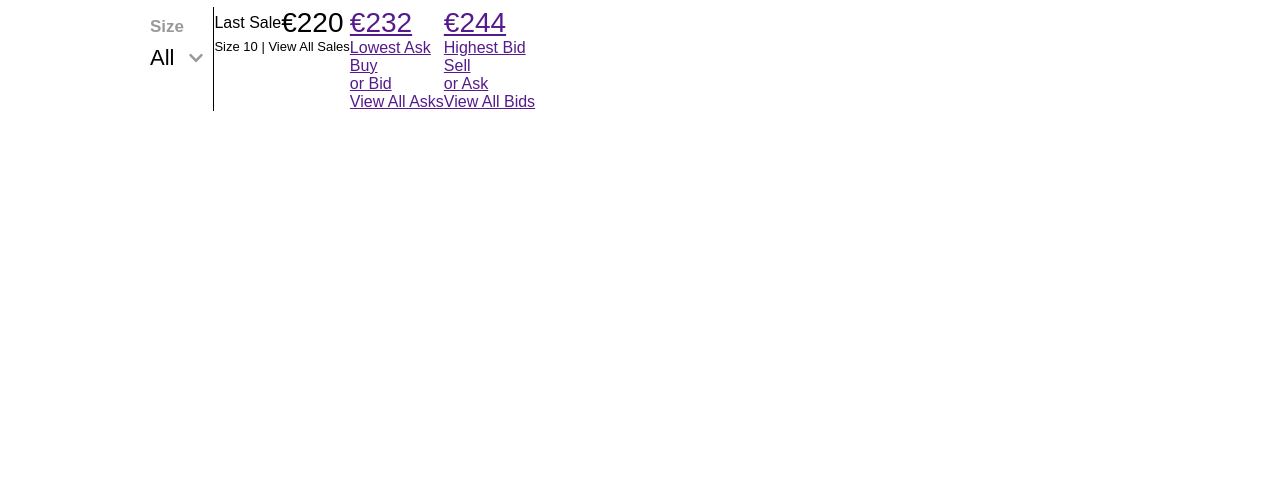
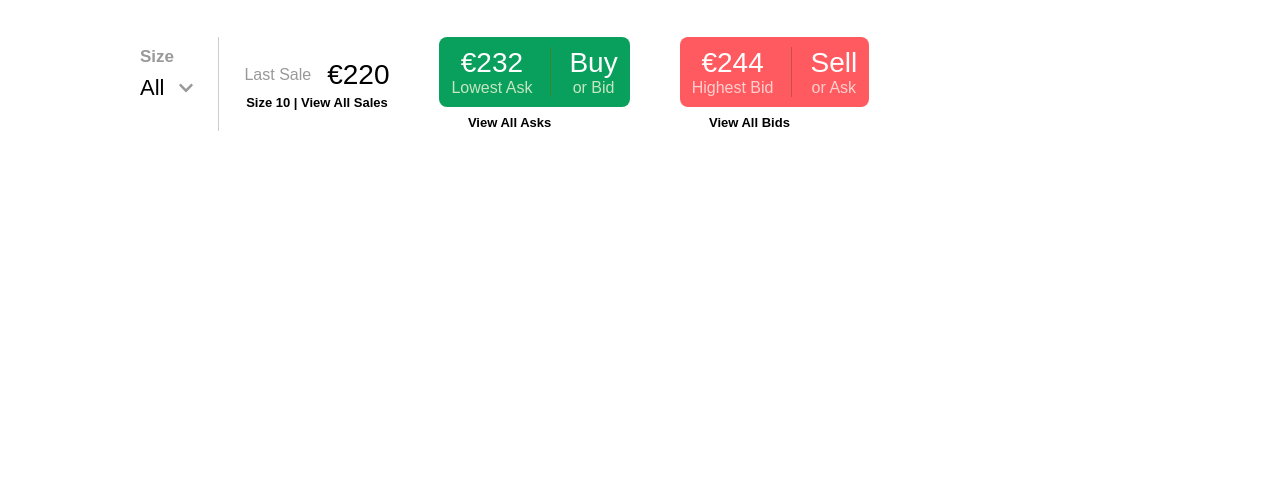
Before and after one commit to Matty06/stockX-product-page, a plain HTML site: page index.html in a window 1280 px wide. Shown: the part 310-800 px from the top of the page. Drawn offline with Linux system fonts and the light colour scheme; a web font is replaced by a local one.

Commit message:
Edit: desktop size, price section

```diff
--- a/assets/styles/_base.scss
+++ b/assets/styles/_base.scss
@@ -26,6 +26,7 @@ ul li {
 }
 
 button {
+    font-family: 'Proxima Nova', sans-serif;
     background: none;
     border: none;
 
@@ -156,8 +157,8 @@ button {
 
     &__condition-info {
         display: flex;
-        margin-top: 10px;
-        color: #999;
+        margin: 10px 0 40px;
+        color: $light-grey;
 
         p {
             padding: 0 5px;
@@ -175,14 +176,14 @@ button {
     }
 
     &__size-price .sizes {
-        border-right: 1px solid black;
-        padding: 10px 10px 0;
+        border-right: 1px solid #ccc;
+        padding: 10px 25px 10px 0;
 
         p {
             margin-bottom: 8px;
             font-size: 17px;
             font-weight: 600;
-            color: #999;
+            color: $light-grey;
         }
 
         button {
@@ -198,10 +199,101 @@ button {
     }
 
     &__size-price .last-sale {
+        display: flex;
+        flex-direction: column;
+        justify-content: center;
+        padding-left: 25px;
+        text-align: center;
+
+        .last-sale-label {
+            margin-right: 16px;
+            color: $light-grey;
+        }
 
         .available-sizes {
+            margin-top: 4px;
             font-size: 13px;
-            font-weight: 500;
+            font-weight: 600;
+        }
+    }
+
+    &__size-price .lowest-ask-price, .highest-bid-price {
+        text-align: center;
+
+        .button-container {
+            color: $white;
+            border-radius: 8px;
+            margin-left: 50px;
+            padding: 10px 12px;
+            display: flex;
+            align-items: center;
+            margin-bottom: 6px;
+
+            &:hover {
+                transition: .5s background;
+            }
+
+            .light-text {
+                font-size: 16px;
+            }
+
+            .fs-lg {
+                font-size: 28px;
+                font-weight: 500;
+            }
+
+            .y-divider {
+                border-right: 1px solid black;
+                align-self: stretch;
+                margin: 0 18px;
+            }
+        }
+
+        .all-asks, .all-bids {
+            color: black;
+            font-size: 13px;
+            text-decoration: none;
+            font-weight: 600;
+            cursor: pointer;
+            text-transform: capitalize;
+        }
+    }
+
+    &__size-price .lowest-ask-price {
+        .button-container {
+            background: $green;
+
+            &:hover {
+                background: darken($green, 2%);
+            }
+
+            .light-text {
+                color: #c6e6c2;
+            }
+
+            .y-divider {
+                border-right-color: #348a28;
+            }
+
+        }
+    }
+
+
+    &__size-price .highest-bid-price {
+        .button-container {
+            background: $red;
+
+            &:hover {
+                background: darken($red, 2%);
+            }
+
+            .light-text {
+                color: #ffcfcf;
+            }
+
+            .y-divider {
+                border-right-color: #cc4c4c;
+            }
         }
     }
 }
--- a/assets/styles/_variables.scss
+++ b/assets/styles/_variables.scss
@@ -14,5 +14,6 @@ $nav-link:              #252525;
 $submenu-link:          #666;
 $social-button-border:  #2e2e2e;
 $product__title:        #333;
+$light-grey:            #999;
 
 $navbar-shadow:     0 0 30px rgba(0, 0, 0, 0.1);
--- a/index.html
+++ b/index.html
@@ -23,6 +23,7 @@
         </ul>
     </nav>
 
+    <!-- SUBMENU -->
     <section class="submenu">
         <ul>
             <li>HOME</li>
@@ -40,13 +41,16 @@
         </div>
     </section>
 
+    <!-- PRODUCT INFO -->
     <section class="product">
         <h1 class="product__title">adidas Yeezy Boost 350 V2 Carbon</h1>
+
         <div class="product__condition-info">
             <p>Condition: <span class="success-text">New</span></p>
             <p>Ticker: YZB350V2-CBN</p>
             <p class="success-text">100% Authentic</p>
         </div>
+
         <div class="product__size-price">
             <div class="sizes">
                <p>Size</p>
@@ -54,36 +58,38 @@
             </div>
             <div class="last-sale">
                 <div class="flex-row align-center">
-                    <p>Last Sale</p>
+                    <p class="last-sale-label">Last Sale</p>
                     <p class="price">€220</p>
                 </div>
                  <p class="available-sizes">Size 10 | View All Sales</p>
             </div>
-            <div class="lowest-ask-prize">
-                <a href="">
+            <div class="lowest-ask-price">
+                <button class="button-container">
                     <div>
                         <p class="price">€232</p>
-                        <p>Lowest Ask</p>
+                        <p class="light-text">Lowest Ask</p>
                     </div>
+                    <div class="y-divider"></div>
                     <div>
-                        <p>Buy</p>
-                        <p>or Bid</p>
+                        <p class="fs-lg">Buy</p>
+                        <p class="light-text">or Bid</p>
                     </div>
-                </a>
-                <a href="">View All Asks</a>
+                </button>
+                <a href="" class="all-asks">View All Asks</a>
             </div>
-            <div class="highest-bid-prize">
-                <a href="">
+            <div class="highest-bid-price">
+                <button class="button-container">
                     <div>
                         <p class="price">€244</p>
-                        <p>Highest Bid</p>
+                        <p class="light-text">Highest Bid</p>
                     </div>
+                    <div class="y-divider"></div>
                     <div>
-                        <p>Sell</p>
-                        <p>or Ask</p>
+                        <p class="fs-lg">Sell</p>
+                        <p class="light-text">or Ask</p>
                     </div>
-                    <a href="">View All Bids</a>
-                </a>
+                </button>
+                    <a href="" class="all-bids">View All Bids</a>
             </div>
         </div>
     </section>
```
Also changed, not shown: assets/styles/default.css, 1 other file.
